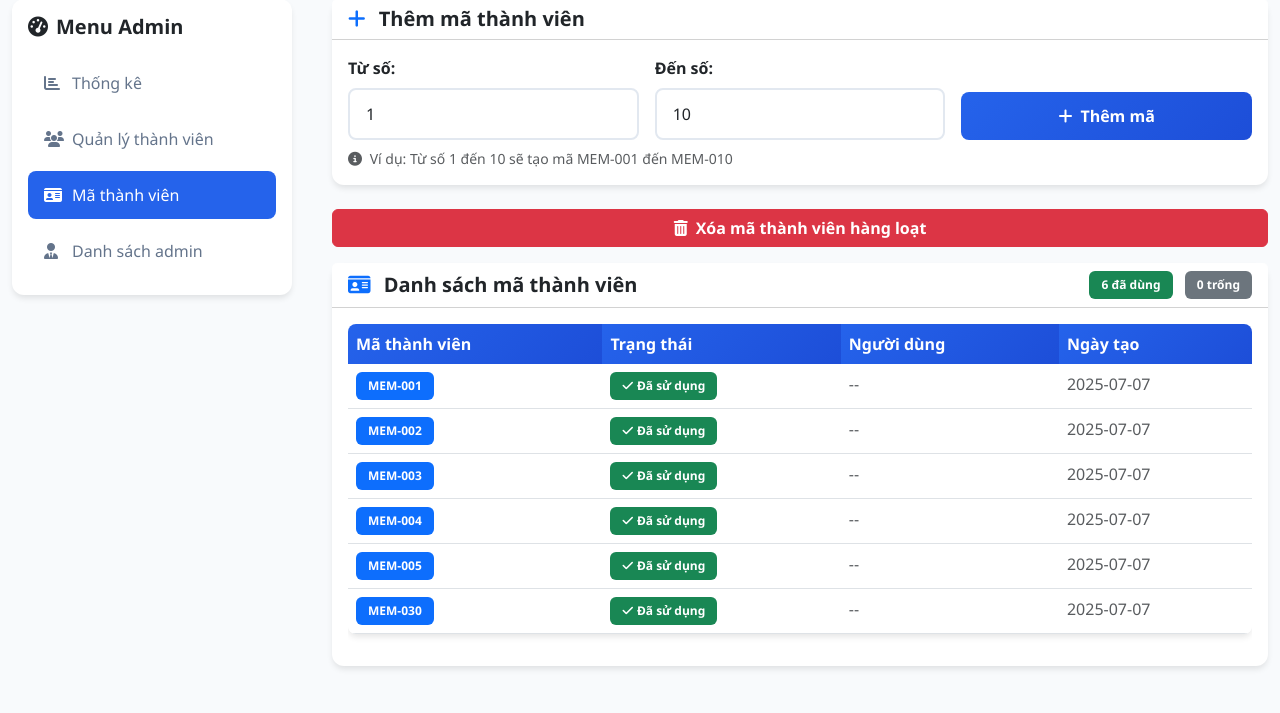
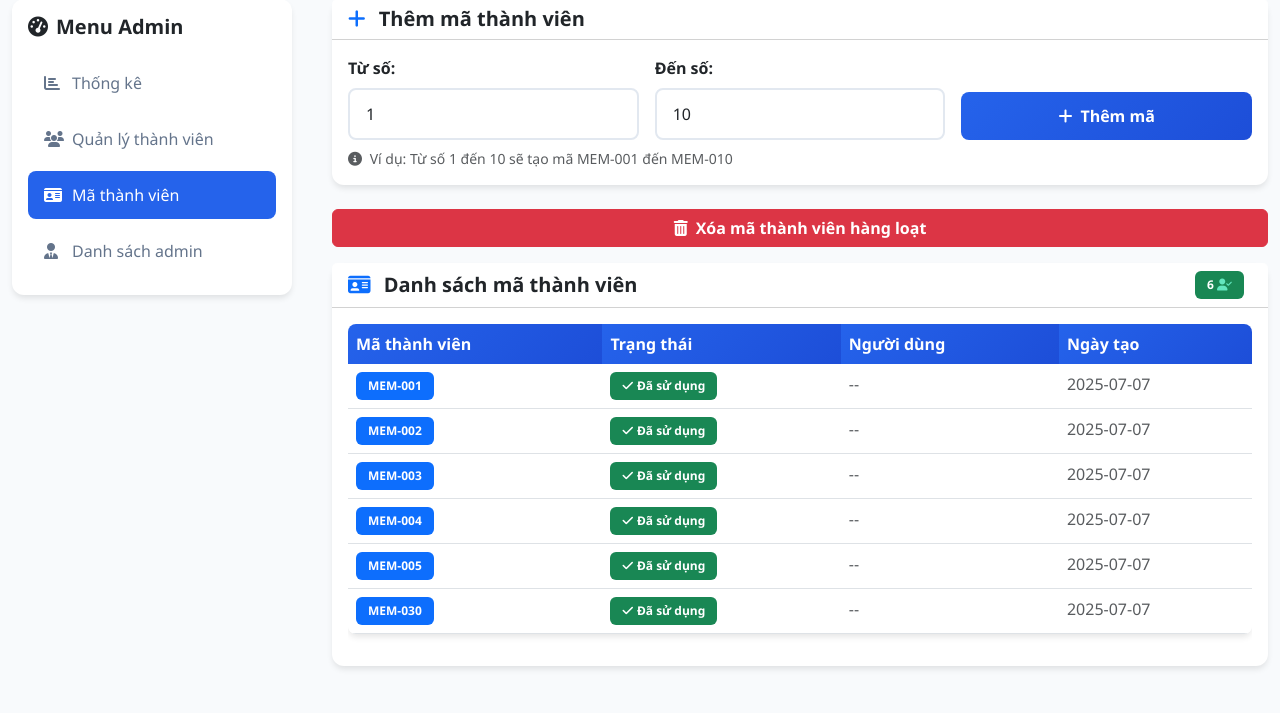
Before and after one commit to Tmy-andy/PiuPiu, a Flask app: page /member_ids in a window 1280 px wide. Shown: the part 87-800 px from the top of the page. Run offline with Flask 3, Linux system fonts and the light colour scheme; a user stored in the database is signed in; data comes from the database, SQL or seed files in the repository.

Commit message:
cập nhật

```diff
--- a/templates/member_ids.html
+++ b/templates/member_ids.html
@@ -87,10 +87,7 @@
                 </h5>
                 <div>
                     <span class="badge bg-success me-2">
-                        {{ member_ids|selectattr('is_used')|list|length }} đã dùng
-                    </span>
-                    <span class="badge bg-secondary">
-                        {{ member_ids|rejectattr('is_used')|list|length }} trống
+                        {{ member_ids|selectattr('is_used')|list|length }} <i class="fa-solid fa-user-check" style="color: #63E6BE;"></i>
                     </span>
                 </div>
             </div>
```
